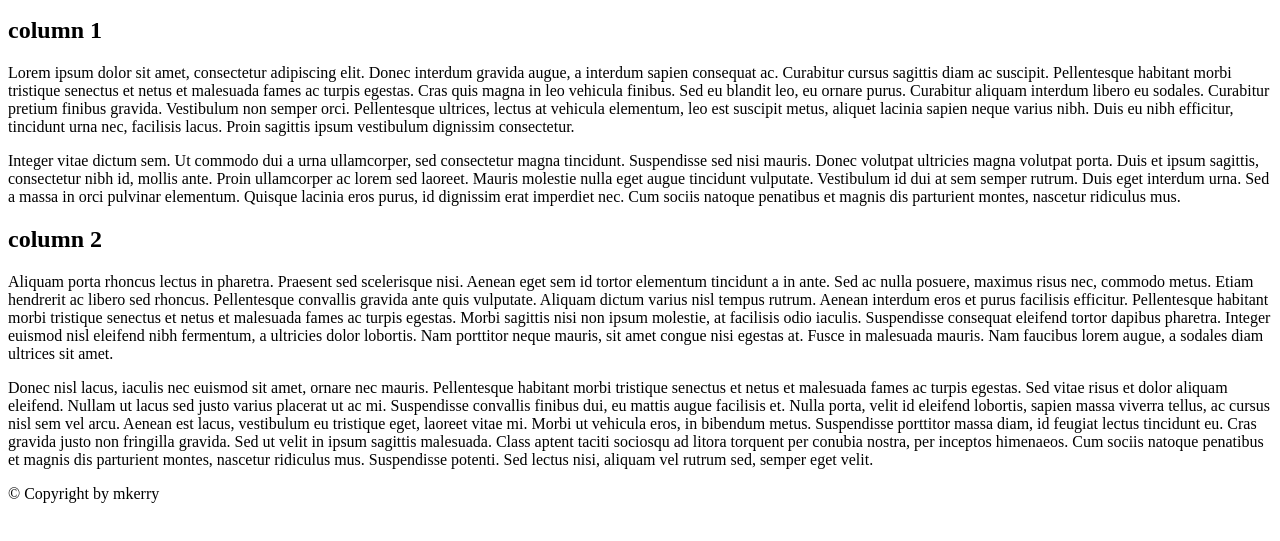
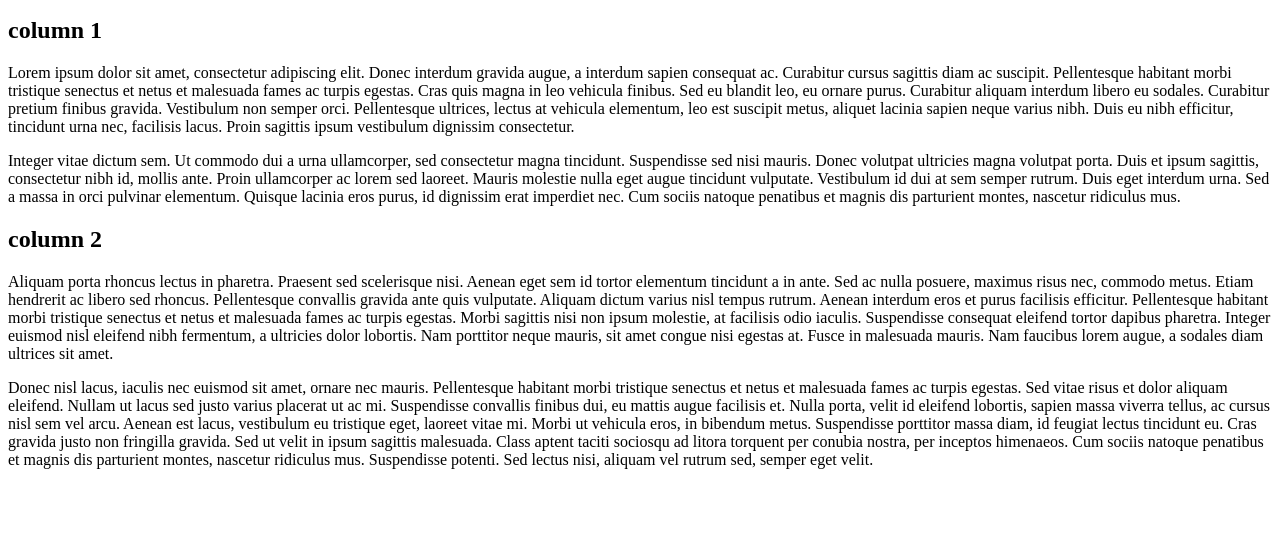
Before and after one commit to mpkerry/bootstrap_wksp, a plain HTML site: page 01_grid_breakpoints/2evenCols.html in a window 1280 px wide. Shown: the part 101-642 px from the top of the page. Drawn offline with Linux system fonts and the light colour scheme.

Commit message:
removed copyright

```diff
--- a/01_grid_breakpoints/2evenCols.html
+++ b/01_grid_breakpoints/2evenCols.html
@@ -48,7 +48,6 @@
 			</div>
 			<footer>
 				<p>
-					&copy; Copyright  by mkerry
 				</p>
 			</footer>
 		</div>
```
Also changed, not shown: 01_grid_breakpoints/2evenCols_DONE.html (+0 -1 lines), 01_grid_breakpoints/3evenCols.html (+0 -1 lines), 01_grid_breakpoints/3evenCols_DONE.html (+0 -1 lines), 01_grid_breakpoints/3unevenCols.html (+0 -1 lines), 01_grid_breakpoints/3unevenCols_DONE.html (+0 -1 lines).
